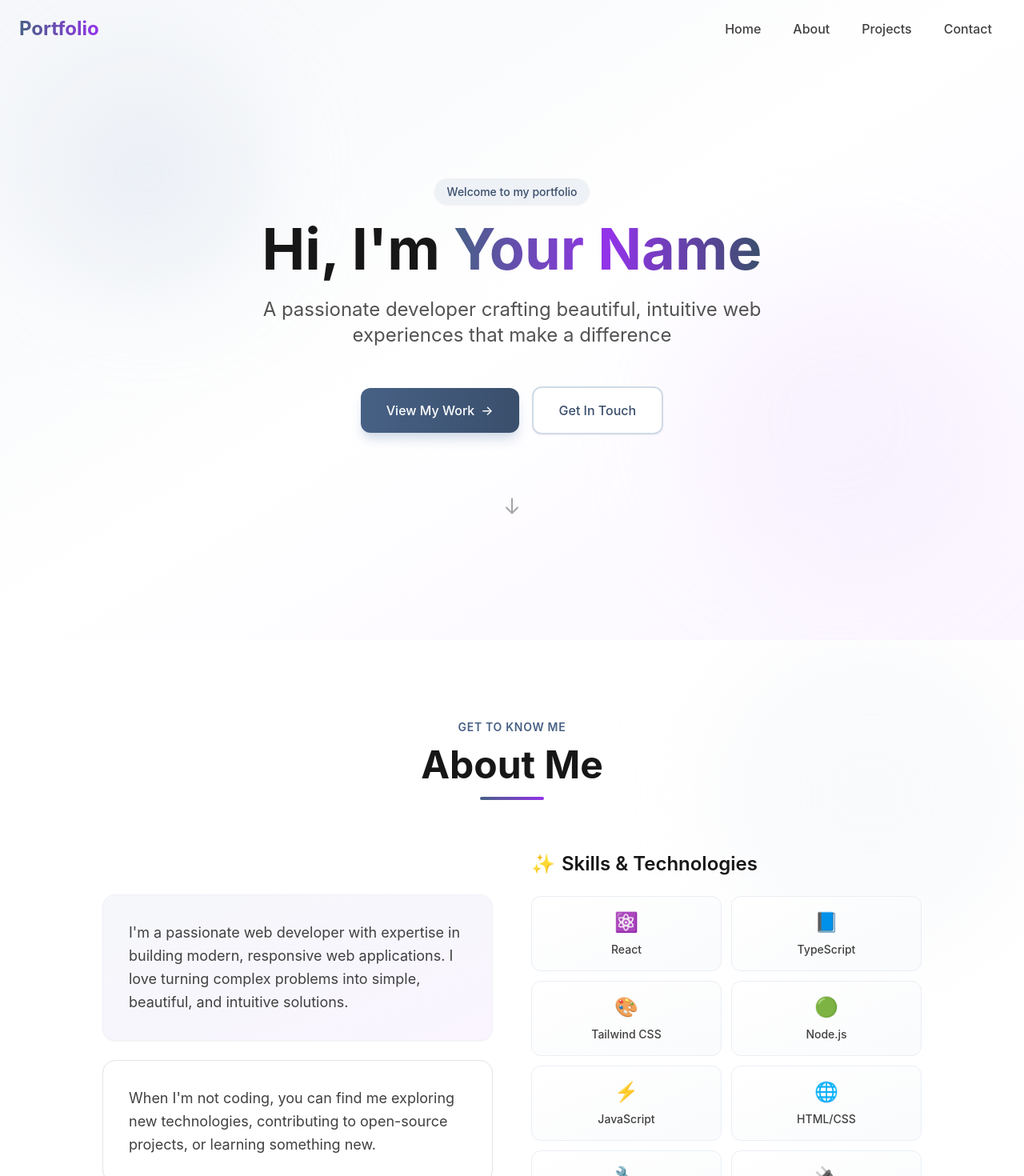
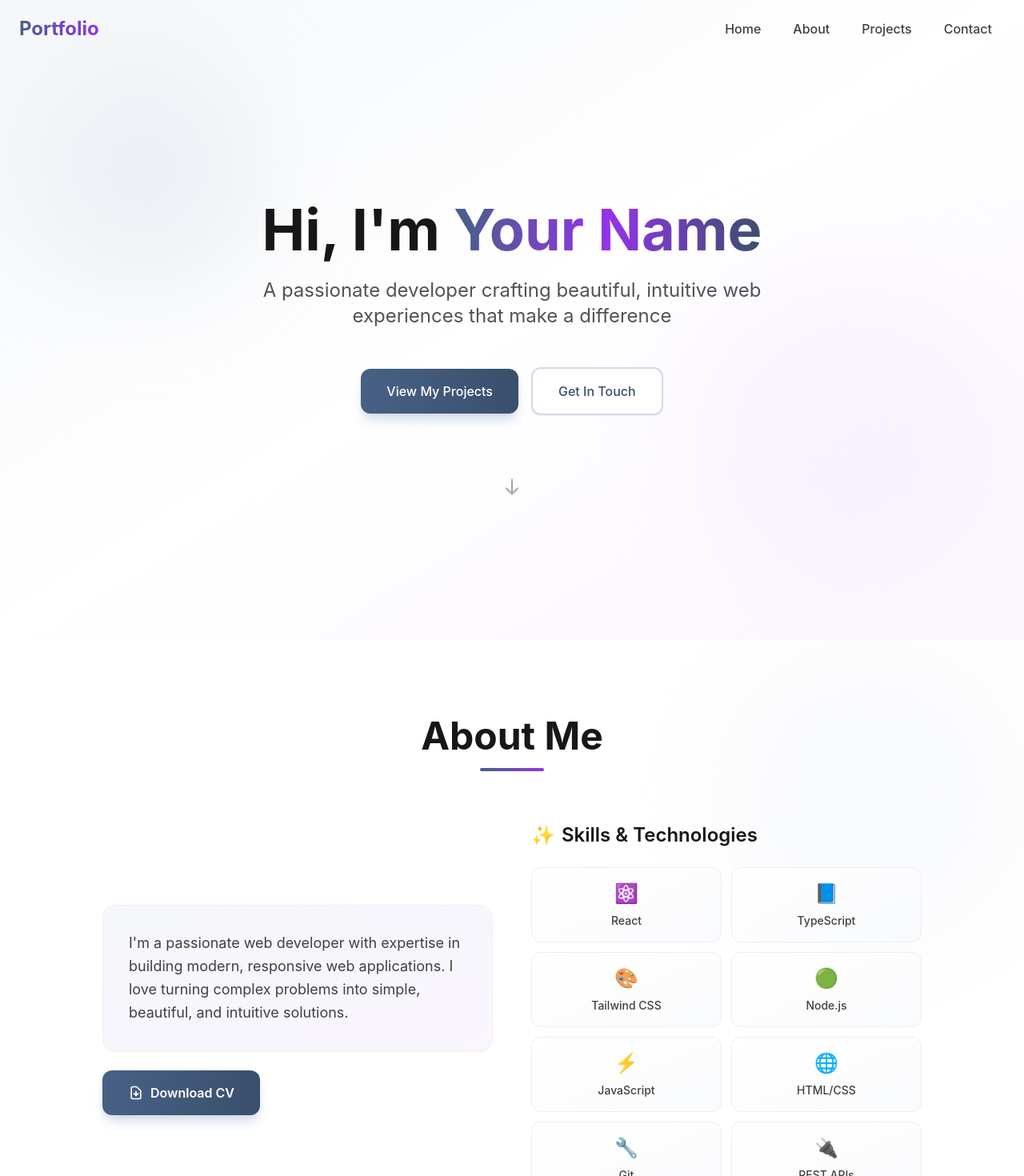
Before and after one commit to delumen-ivan/Portfolio, a React (Vite) app: page / in a window 1280 px wide. Shown: the top 1470 px of the page at 80% size. Built offline with nearby package versions, Linux system fonts and the light colour scheme.

Commit message:
change the heading of every section

```diff
--- a/src/components/sections/About.tsx
+++ b/src/components/sections/About.tsx
@@ -17,8 +17,7 @@ const About = () => {
 
       <div className="container mx-auto px-6 relative z-10">
         <div className="text-center mb-16">
-          <span className="text-primary-600 font-semibold text-sm uppercase tracking-wider">Get to know me</span>
-          <h2 className="text-4xl md:text-5xl font-bold text-neutral-900 mt-3 mb-4">
+          <h2 className="text-4xl md:text-5xl font-bold text-neutral-900 mb-4">
             About Me
           </h2>
           <div className="w-20 h-1 bg-gradient-to-r from-primary-600 to-accent-600 mx-auto rounded-full"></div>
@@ -35,11 +34,17 @@ const About = () => {
                 </p>
               </div>
 
-              <div className="bg-white p-8 rounded-2xl border border-neutral-200 shadow-sm hover:shadow-md transition-shadow">
-                <p className="text-neutral-700 leading-relaxed text-lg">
-                  When I'm not coding, you can find me exploring new technologies,
-                  contributing to open-source projects, or learning something new.
-                </p>
+              <div className="flex justify-center md:justify-start">
+                <a
+                  href="/path-to-your-cv.pdf"
+                  download
+                  className="inline-flex items-center gap-2 px-8 py-4 bg-gradient-to-r from-primary-600 to-primary-700 text-white rounded-xl font-semibold shadow-lg shadow-primary-200 hover:shadow-xl hover:shadow-primary-300 hover:-translate-y-1 transition-all duration-300"
+                >
+                  <svg className="w-5 h-5" fill="none" stroke="currentColor" viewBox="0 0 24 24">
+                    <path strokeLinecap="round" strokeLinejoin="round" strokeWidth={2} d="M12 10v6m0 0l-3-3m3 3l3-3m2 8H7a2 2 0 01-2-2V5a2 2 0 012-2h5.586a1 1 0 01.707.293l5.414 5.414a1 1 0 01.293.707V19a2 2 0 01-2 2z" />
+                  </svg>
+                  <span>Download CV</span>
+                </a>
               </div>
             </div>
 
--- a/src/components/sections/Contact.tsx
+++ b/src/components/sections/Contact.tsx
@@ -61,8 +61,7 @@ const Contact = () => {
 
       <div className="container mx-auto px-6 relative z-10">
         <div className="text-center mb-16">
-          <span className="text-primary-600 font-semibold text-sm uppercase tracking-wider">Let's Connect</span>
-          <h2 className="text-4xl md:text-5xl font-bold text-neutral-900 mt-3 mb-4">
+          <h2 className="text-4xl md:text-5xl font-bold text-neutral-900 mb-4">
             Get In Touch
           </h2>
           <div className="w-20 h-1 bg-gradient-to-r from-primary-600 to-accent-600 mx-auto rounded-full"></div>
--- a/src/components/sections/Hero.tsx
+++ b/src/components/sections/Hero.tsx
@@ -12,12 +12,6 @@ const Hero = () => {
       <div className="container mx-auto px-6 py-20 relative z-10">
         <div className="max-w-4xl mx-auto text-center">
           <div className="animate-slide-up">
-            <div className="inline-block mb-6">
-              <span className="px-4 py-2 bg-primary-100/80 backdrop-blur-sm text-primary-700 rounded-full text-sm font-medium shadow-sm">
-                Welcome to my portfolio
-              </span>
-            </div>
-
             <h1 className="text-5xl md:text-7xl font-bold text-neutral-900 mb-6 leading-tight">
               Hi, I'm{' '}
               <span className="bg-gradient-to-r from-primary-600 via-accent-600 to-primary-700 bg-clip-text text-transparent">
@@ -34,8 +28,7 @@ const Hero = () => {
                 href="#projects"
                 className="group px-8 py-4 bg-gradient-to-r from-primary-600 to-primary-700 text-white rounded-xl font-medium shadow-lg shadow-primary-200 hover:shadow-xl hover:shadow-primary-300 hover:-translate-y-0.5 transition-all duration-300"
               >
-                View My Work
-                <span className="inline-block ml-2 group-hover:translate-x-1 transition-transform">→</span>
+                View My Projects
               </a>
               <a
                 href="#contact"
--- a/src/components/sections/Projects.tsx
+++ b/src/components/sections/Projects.tsx
@@ -50,8 +50,7 @@ const Projects = () => {
 
       <div className="container mx-auto px-6 relative z-10">
         <div className="text-center mb-20">
-          <span className="text-primary-600 font-semibold text-sm uppercase tracking-wider">Portfolio</span>
-          <h2 className="text-4xl md:text-5xl font-bold text-neutral-900 mt-3 mb-4">
+          <h2 className="text-4xl md:text-5xl font-bold text-neutral-900 mb-4">
             Featured Projects
           </h2>
           <div className="w-20 h-1 bg-gradient-to-r from-primary-600 to-accent-600 mx-auto rounded-full"></div>
```
